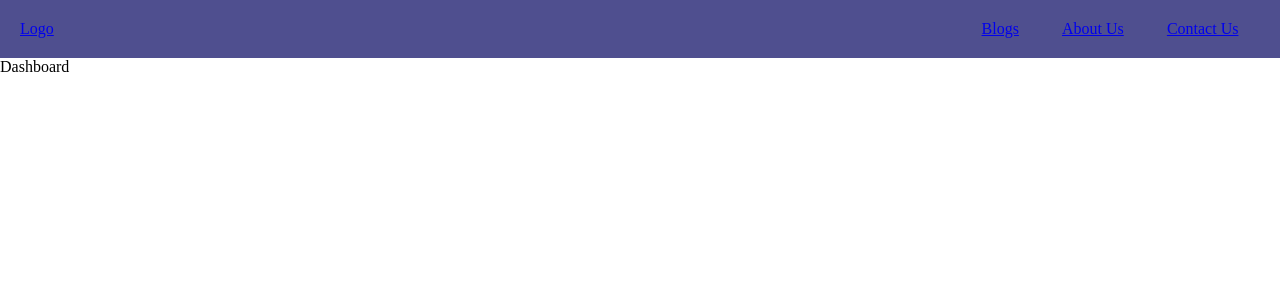
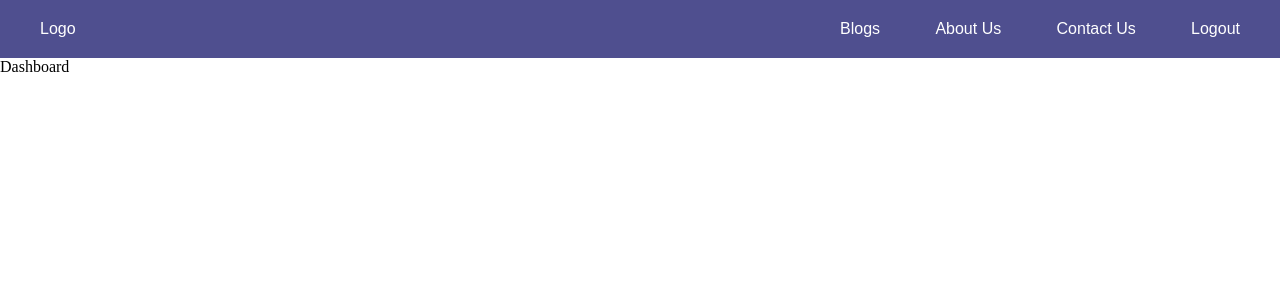
Before and after one commit to anri24/blogs, a React (Vite) app: page /dashboard in a window 1280 px wide. Shown: the top 300 px of the page. Built offline with nearby package versions, Linux system fonts and the light colour scheme; sample sign-in values are in the browser's storage.

Commit message:
fix header and add logout

```diff
--- a/src/components/Header.jsx
+++ b/src/components/Header.jsx
@@ -1,16 +1,33 @@
 import { Link } from "react-router-dom"
 import './header.css'
+import axiosClient from "../axios-client"
+import { useStateContext } from "../contexts/ContextProvider"
 
 function Header() {
+
+    const {setUser, setToken} = useStateContext();
+
+
+    function logout(){
+        axiosClient.post('/logout')
+        .then(() => {
+            setUser({});
+            setToken(null)
+        })
+    }
+
     return (
         <header className="header">
-            <div>
-                <Link to='/' className="link main-link">Logo</Link>
-            </div>
-            <div className="header-links">
-                <Link to='/blogs' className="link">Blogs</Link>
-                <Link to='/about' className="link">About Us</Link>
-                <Link to='/contact' className="link">Contact Us</Link>
+            <div className="header-div">
+                <div>
+                    <Link to='/' className="header-link main-link">Logo</Link>
+                </div>
+                <div className="header-links">
+                    <Link to='/blogs' className="header-link">Blogs</Link>
+                    <Link to='/about' className="header-link">About Us</Link>
+                    <Link to='/contact' className="header-link">Contact Us</Link>
+                    <button onClick={logout} className="header-link">Logout</button>
+                </div>
             </div>
         </header>
     )
--- a/src/components/header.css
+++ b/src/components/header.css
@@ -1,16 +1,17 @@
 .header{
+    background-color: rgb(79, 79, 143);
+
+}
+
+.header-div{
     display: flex;
     justify-content: space-between;
-    background-color: rgb(79, 79, 143);
     padding: 20px;
+    margin: 0 20px;
 }
 
 .header-links{
-    width: 300px;
+    width: 400px;
     display: flex;
-    justify-content: space-around;
+    justify-content: space-between;
 }
-
-.link{
-
-}
--- a/src/index.css
+++ b/src/index.css
@@ -14,3 +14,13 @@
 .error{
     color: red;
 }
+
+.header-link{
+    text-decoration: none;
+    border: none;
+    background-color: transparent;
+    color: white;
+    cursor: pointer;
+    font-size: 16px;
+    font-family: sans-serif;
+}
```
